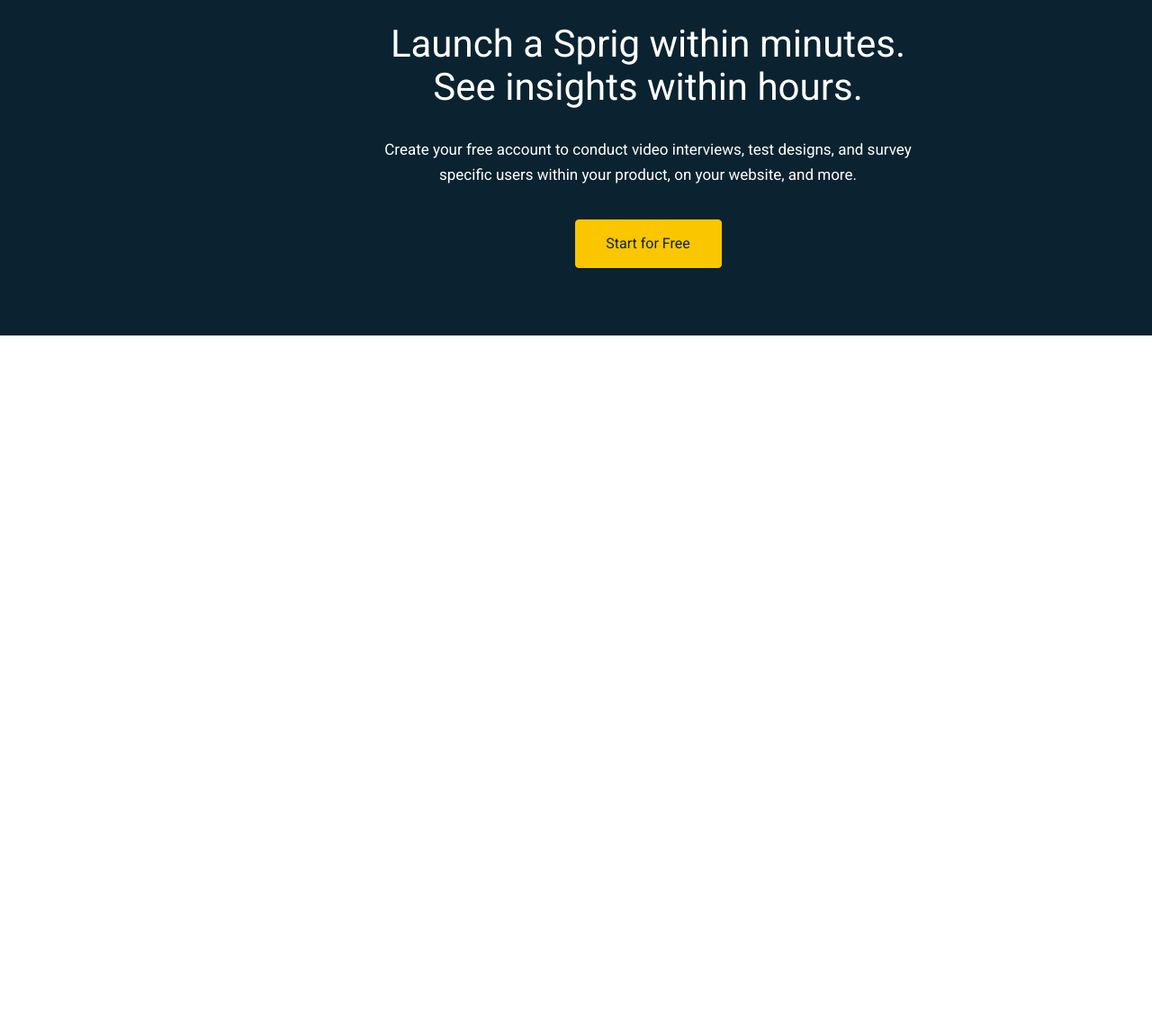
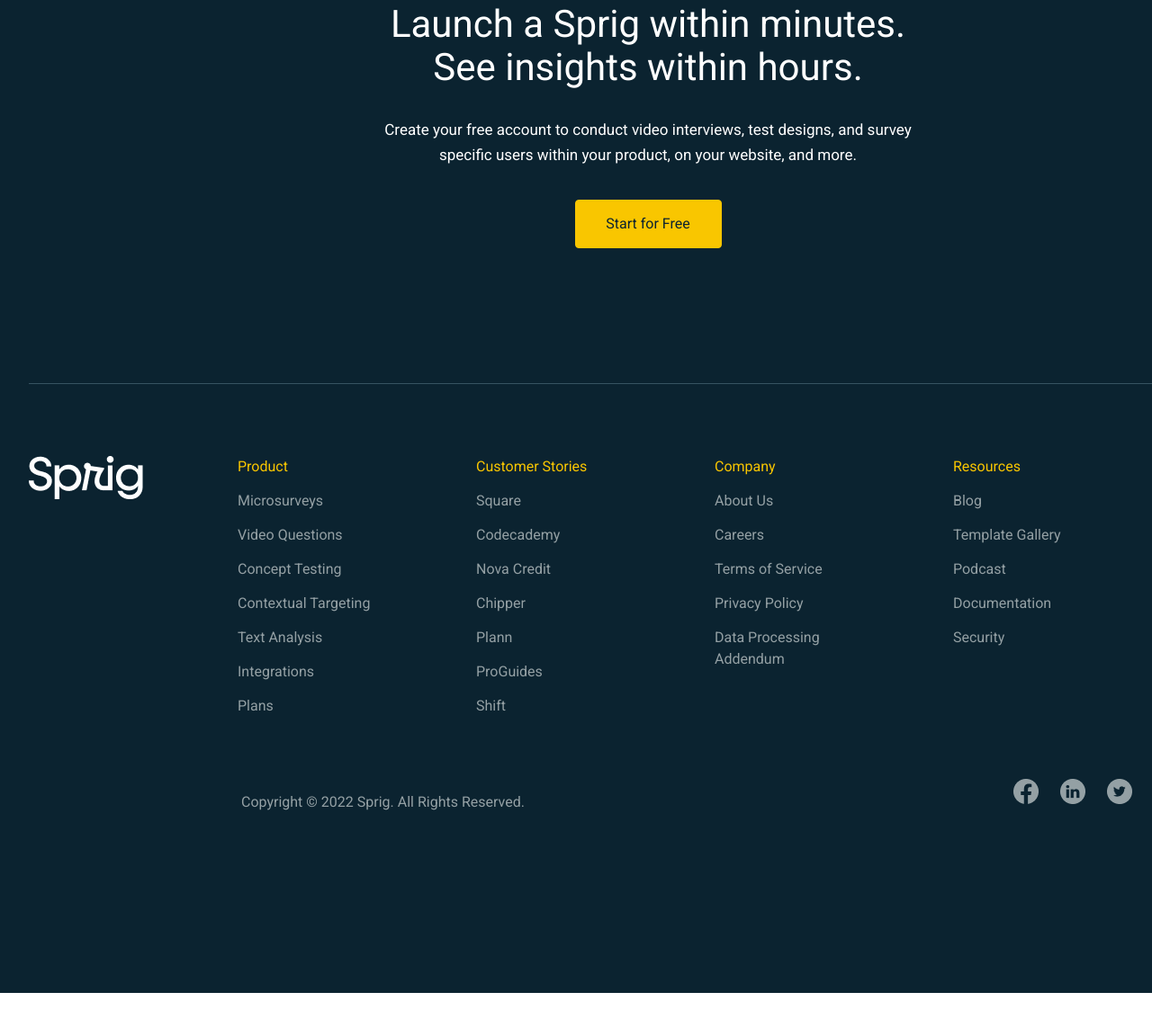
Before and after one commit to HalynaStruk/okten, a plain HTML site: page project_html/project html.html in a window 1280 px wide. Shown: the part 8732-9875 px from the top of the page at 90% size. Before the commit the page ends 9105 px from the top, so only its background shows below. Drawn offline with Linux system fonts and the light colour scheme.

Commit message:
project html

```diff
--- a/project_html/project html.html
+++ b/project_html/project html.html
@@ -185,5 +185,56 @@
         and survey specific users within your product, on your website, and more.</p>
     <button class="part12_btn">Start for Free</button>
 </div>
+<div class="part13">
+    <div class="border13">
+        <div class="part13_content">
+            <div><img src="images/logo%20SPRIG.png" alt="Logo Sprig"></div>
+            <div class="title_txt">
+                <p class="part13_title">Product</p>
+                <p class="part13_txt">Microsurveys</p>
+                <p class="part13_txt">Video Questions</p>
+                <p class="part13_txt">Concept Testing</p>
+                <p class="part13_txt">Contextual Targeting</p>
+                <p class="part13_txt">Text Analysis</p>
+                <p class="part13_txt">Integrations</p>
+                <p class="part13_txt">Plans</p>
+            </div>
+            <div class="title_txt">
+                <p class="part13_title">Customer Stories</p>
+                <p class="part13_txt">Square</p>
+                <p class="part13_txt">Codecademy</p>
+                <p class="part13_txt">Nova Credit</p>
+                <p class="part13_txt">Chipper</p>
+                <p class="part13_txt">Plann</p>
+                <p class="part13_txt">ProGuides</p>
+                <p class="part13_txt">Shift</p>
+            </div>
+            <div class="title_txt">
+                <p class="part13_title">Company</p>
+                <p class="part13_txt">About Us</p>
+                <p class="part13_txt">Careers</p>
+                <p class="part13_txt">Terms of Service</p>
+                <p class="part13_txt">Privacy Policy</p>
+                <p class="part13_txt">Data Processing Addendum</p>
+            </div>
+            <div class="title_txt">
+                <p class="part13_title">Resources</p>
+                <p class="part13_txt">Blog</p>
+                <p class="part13_txt">Template Gallery</p>
+                <p class="part13_txt">Podcast</p>
+                <p class="part13_txt">Documentation</p>
+                <p class="part13_txt">Security</p>
+            </div>
+        </div>
+        <div class="part13_txt_img">
+            <p class="part13_txt">Copyright © 2022 Sprig. All Rights Reserved.</p>
+            <div class="part13_img">
+                <div><img src="images/facebook.png" alt="facebook"></div>
+                <div><img src="images/linkedin.png" alt="linkedin"></div>
+                <div><img src="images/twitter.png" alt="twitter"></div>
+            </div>
+        </div>
+    </div>
+</div>
 </body>
 </html>
--- a/project_html/projecthtml.css
+++ b/project_html/projecthtml.css
@@ -509,8 +509,8 @@
     background: var(--darkblue-color);
     display: flex;
     flex-direction: column;
-    justify-content: center;
     align-items: center;
+    padding-top: 53px;
 }
 .part12_title {
     font-size: 42px;
@@ -538,3 +538,43 @@
     line-height: 24px;
     color: var(--darkblue-color);
 }
+.part13 {
+    height: 678px;
+    width: 1440px;
+    background: #0B2330;
+}
+.border13 {
+    width: 1376px;
+    height: 678px;
+    margin-left: 32px;
+    margin-right: 32px;
+    border-top: 1px solid #375361;
+    padding-top: 80px;
+}
+.part13_content {
+    display: flex;
+    column-gap: 105px;
+}
+.title_txt{
+    width: 160px;
+}
+.part13_title {
+    font-size: 16px;
+    line-height: 24px;
+    color: var(--yellow-color);
+}
+.part13_txt {
+    font-size: 16px;
+    line-height: 24px;
+    color: #94A0A4;
+    margin-top: 14px;
+}
+.part13_txt_img {
+    display: flex;
+    justify-content: space-between;
+    margin: 69px 150px 220px 236px;
+}
+.part13_img {
+    display: flex;
+    column-gap: 24px;
+}
```
Also changed, not shown: project_html/images/facebook.png (added), project_html/images/linkedin.png (added), project_html/images/logo SPRIG.png (added), project_html/images/twitter.png (added).
